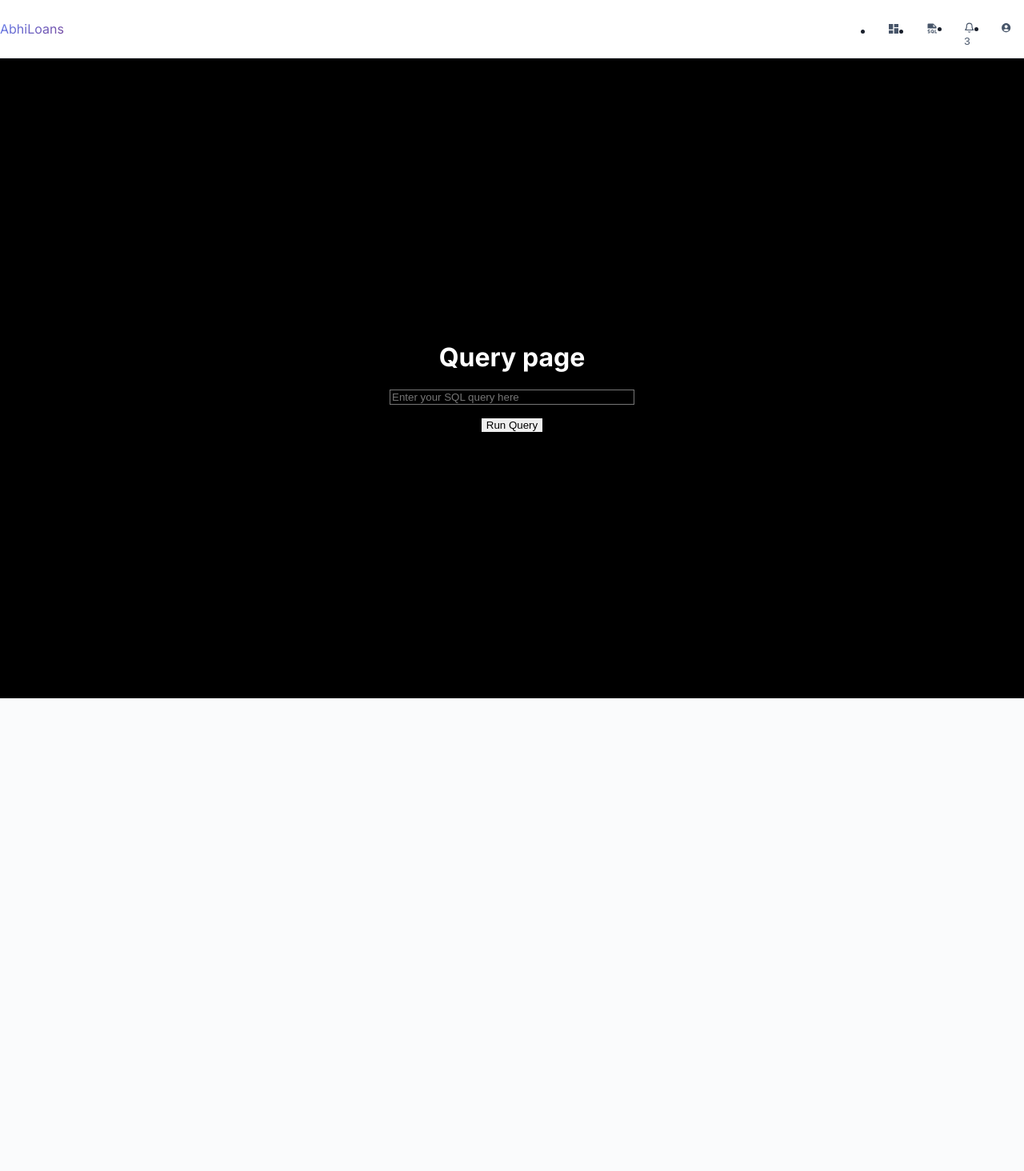
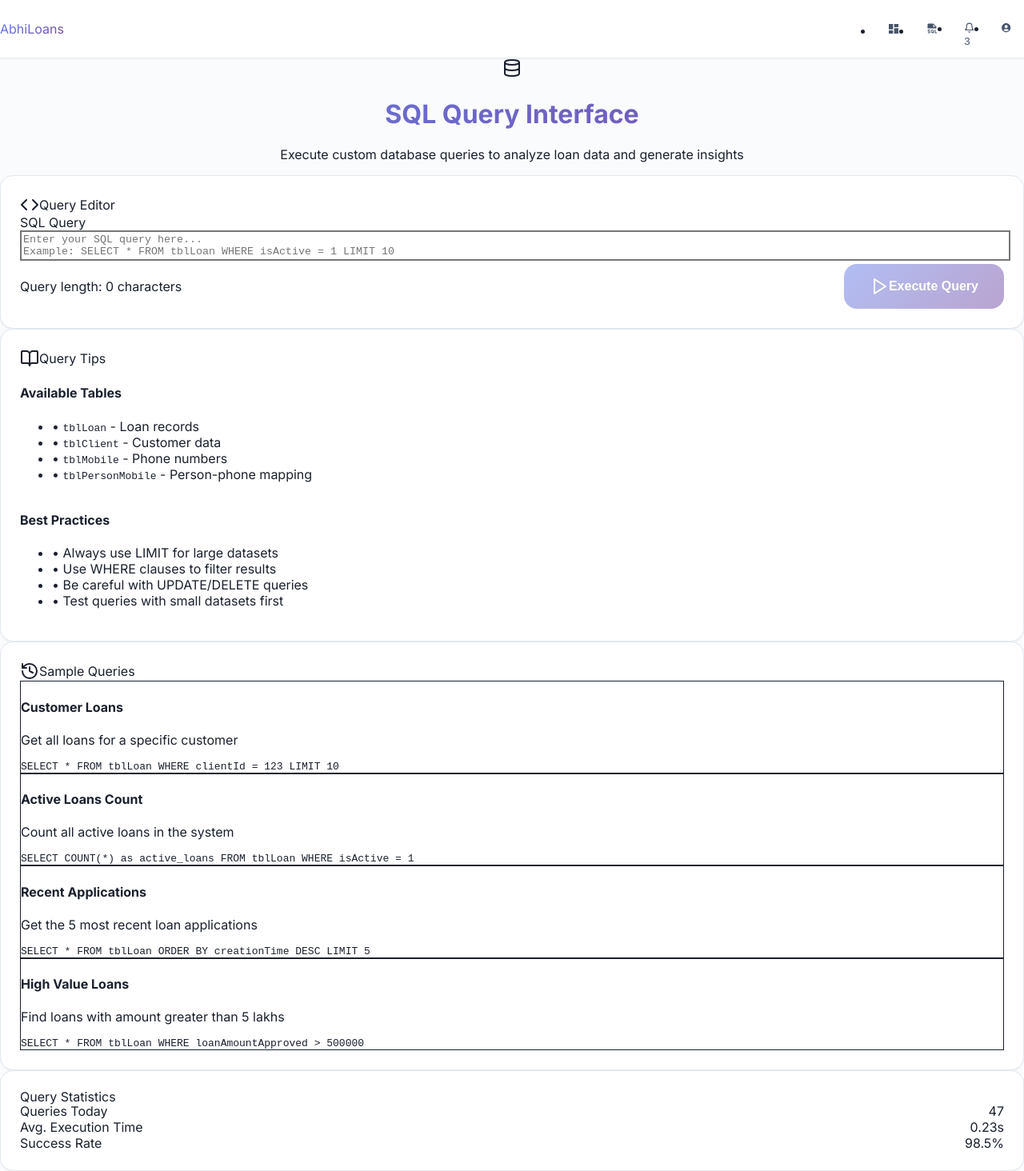
Before and after one commit to adityapanga/Frontend-dashboard-, a Next.js app: page /query in a window 1280 px wide. Shown: the whole page at 80% size. Before the commit the page ends 873 px from the top, so only its background shows below. Built offline with nearby package versions, Linux system fonts and the light colour scheme.

Commit message:
Updated trace

```diff
--- a/app/query/page.tsx
+++ b/app/query/page.tsx
@@ -5,6 +5,8 @@ import { useForm } from "react-hook-form";
 import { useRouter } from "next/navigation";
 import { Input } from "@/components/ui/input";
 import { Button } from "@/components/ui/button";
+import { Card, CardContent, CardHeader, CardTitle } from "@/components/ui/card";
+import { Database, Play, Code, History, BookOpen } from "lucide-react";
 
 interface FormValues {
   text_query: string;
@@ -12,37 +14,190 @@ interface FormValues {
 
 export default function QueryPage() {
   const router = useRouter();
-  const { register, handleSubmit } = useForm<FormValues>();
+  const { register, handleSubmit, watch } = useForm<FormValues>();
+  const queryValue = watch("text_query", "");
 
   const onSubmit = (data: FormValues) => {
-    // Navigate to /results, passing the query in the URL
     const encoded = encodeURIComponent(data.text_query);
     router.push(`/results?text_query=${encoded}`);
   };
 
+  const sampleQueries = [
+    {
+      title: "Customer Loans",
+      query: "SELECT * FROM tblLoan WHERE clientId = 123 LIMIT 10",
+      description: "Get all loans for a specific customer"
+    },
+    {
+      title: "Active Loans Count",
+      query: "SELECT COUNT(*) as active_loans FROM tblLoan WHERE isActive = 1",
+      description: "Count all active loans in the system"
+    },
+    {
+      title: "Recent Applications",
+      query: "SELECT * FROM tblLoan ORDER BY creationTime DESC LIMIT 5",
+      description: "Get the 5 most recent loan applications"
+    },
+    {
+      title: "High Value Loans",
+      query: "SELECT * FROM tblLoan WHERE loanAmountApproved > 500000",
+      description: "Find loans with amount greater than 5 lakhs"
+    }
+  ];
+
+  const handleSampleQuery = (query: string) => {
+    const form = document.querySelector('textarea') as HTMLTextAreaElement;
+    if (form) {
+      form.value = query;
+      form.focus();
+    }
+  };
+
   return (
-    <form
-      onSubmit={handleSubmit(onSubmit)}
-      style={{
-        backgroundColor: "black",
-        height: "100vh",
-        display: "flex",
-        justifyContent: "center",
-        alignItems: "center",
-        flexDirection: "column",
-        color: "white",
-        margin: 0,
-      }}
-    >
-      <h1>Query page</h1>
-      <Input
-        {...register("text_query", { required: true })}
-        style={{ width: "300px", color: "white" }}
-        placeholder="Enter your SQL query here"
-      />
-      <Button type="submit" variant="outline" style={{ marginTop: "1rem" }}>
-        Run Query
-      </Button>
-    </form>
+    <div className="min-h-screen bg-gradient-to-br from-gray-50 via-blue-50 to-indigo-50 p-6">
+      <div className="max-w-6xl mx-auto space-y-8">
+
+        {/* Header */}
+        <div className="text-center animate-slide-up">
+          <div className="inline-flex items-center justify-center w-16 h-16 bg-gradient-to-r from-purple-500 to-indigo-600 rounded-full mb-4">
+            <Database className="w-8 h-8 text-white" />
+          </div>
+          <h1 className="text-4xl font-bold gradient-text mb-2">
+            SQL Query Interface
+          </h1>
+          <p className="text-gray-600 text-lg max-w-2xl mx-auto">
+            Execute custom database queries to analyze loan data and generate insights
+          </p>
+        </div>
+
+        <div className="grid grid-cols-1 lg:grid-cols-3 gap-8">
+
+          {/* Query Input Section */}
+          <div className="lg:col-span-2 animate-slide-up" style={{animationDelay: '0.1s'}}>
+            <Card className="fintech-card">
+              <CardHeader>
+                <CardTitle className="flex items-center space-x-2">
+                  <Code className="w-5 h-5 text-purple-600" />
+                  <span>Query Editor</span>
+                </CardTitle>
+              </CardHeader>
+              <CardContent>
+                <form onSubmit={handleSubmit(onSubmit)} className="space-y-6">
+                  <div className="space-y-2">
+                    <label className="text-sm font-medium text-gray-700">
+                      SQL Query
+                    </label>
+                    <textarea
+                      {...register("text_query", { required: true })}
+                      className="w-full h-40 p-4 border-2 border-gray-200 rounded-xl font-mono text-sm resize-none focus:border-purple-500 focus:ring-4 focus:ring-purple-100 transition-all duration-300 bg-gray-50"
+                      placeholder="Enter your SQL query here...
+Example: SELECT * FROM tblLoan WHERE isActive = 1 LIMIT 10"
+                    />
+                  </div>
+
+                  <div className="flex items-center justify-between">
+                    <div className="text-sm text-gray-500">
+                      Query length: {queryValue.length} characters
+                    </div>
+                    <Button
+                      type="submit"
+                      disabled={!queryValue.trim()}
+                      className="search-button group"
+                    >
+                      <Play className="w-4 h-4 mr-2 group-hover:scale-110 transition-transform" />
+                      Execute Query
+                    </Button>
+                  </div>
+                </form>
+              </CardContent>
+            </Card>
+
+            {/* Query Tips */}
+            <Card className="fintech-card mt-6">
+              <CardHeader>
+                <CardTitle className="flex items-center space-x-2">
+                  <BookOpen className="w-5 h-5 text-blue-600" />
+                  <span>Query Tips</span>
+                </CardTitle>
+              </CardHeader>
+              <CardContent>
+                <div className="grid grid-cols-1 md:grid-cols-2 gap-4">
+                  <div className="space-y-2">
+                    <h4 className="font-semibold text-gray-800">Available Tables</h4>
+                    <ul className="text-sm text-gray-600 space-y-1">
+                      <li>• <code className="bg-gray-100 px-1 rounded">tblLoan</code> - Loan records</li>
+                      <li>• <code className="bg-gray-100 px-1 rounded">tblClient</code> - Customer data</li>
+                      <li>• <code className="bg-gray-100 px-1 rounded">tblMobile</code> - Phone numbers</li>
+                      <li>• <code className="bg-gray-100 px-1 rounded">tblPersonMobile</code> - Person-phone mapping</li>
+                    </ul>
+                  </div>
+                  <div className="space-y-2">
+                    <h4 className="font-semibold text-gray-800">Best Practices</h4>
+                    <ul className="text-sm text-gray-600 space-y-1">
+                      <li>• Always use LIMIT for large datasets</li>
+                      <li>• Use WHERE clauses to filter results</li>
+                      <li>• Be careful with UPDATE/DELETE queries</li>
+                      <li>• Test queries with small datasets first</li>
+                    </ul>
+                  </div>
+                </div>
+              </CardContent>
+            </Card>
+          </div>
+
+          {/* Sample Queries */}
+          <div className="animate-slide-up" style={{animationDelay: '0.2s'}}>
+            <Card className="fintech-card">
+              <CardHeader>
+                <CardTitle className="flex items-center space-x-2">
+                  <History className="w-5 h-5 text-green-600" />
+                  <span>Sample Queries</span>
+                </CardTitle>
+              </CardHeader>
+              <CardContent className="space-y-4">
+                {sampleQueries.map((sample, index) => (
+                  <div
+                    key={sample.title}
+                    className="p-4 border border-gray-200 rounded-lg hover:border-gray-300 transition-colors cursor-pointer group"
+                    onClick={() => handleSampleQuery(sample.query)}
+                  >
+                    <h4 className="font-semibold text-gray-800 group-hover:text-purple-600 transition-colors">
+                      {sample.title}
+                    </h4>
+                    <p className="text-sm text-gray-600 mb-2">{sample.description}</p>
+                    <code className="text-xs bg-gray-100 p-2 rounded block font-mono text-gray-700 group-hover:bg-purple-50 transition-colors">
+                      {sample.query}
+                    </code>
+                  </div>
+                ))}
+              </CardContent>
+            </Card>
+
+            {/* Query Statistics */}
+            <Card className="fintech-card mt-6">
+              <CardHeader>
+                <CardTitle>Query Statistics</CardTitle>
+              </CardHeader>
+              <CardContent>
+                <div className="space-y-4">
+                  <div className="flex justify-between items-center">
+                    <span className="text-sm text-gray-600">Queries Today</span>
+                    <span className="font-semibold">47</span>
+                  </div>
+                  <div className="flex justify-between items-center">
+                    <span className="text-sm text-gray-600">Avg. Execution Time</span>
+                    <span className="font-semibold">0.23s</span>
+                  </div>
+                  <div className="flex justify-between items-center">
+                    <span className="text-sm text-gray-600">Success Rate</span>
+                    <span className="font-semibold text-green-600">98.5%</span>
+                  </div>
+                </div>
+              </CardContent>
+            </Card>
+          </div>
+        </div>
+      </div>
+    </div>
   );
 }
```
